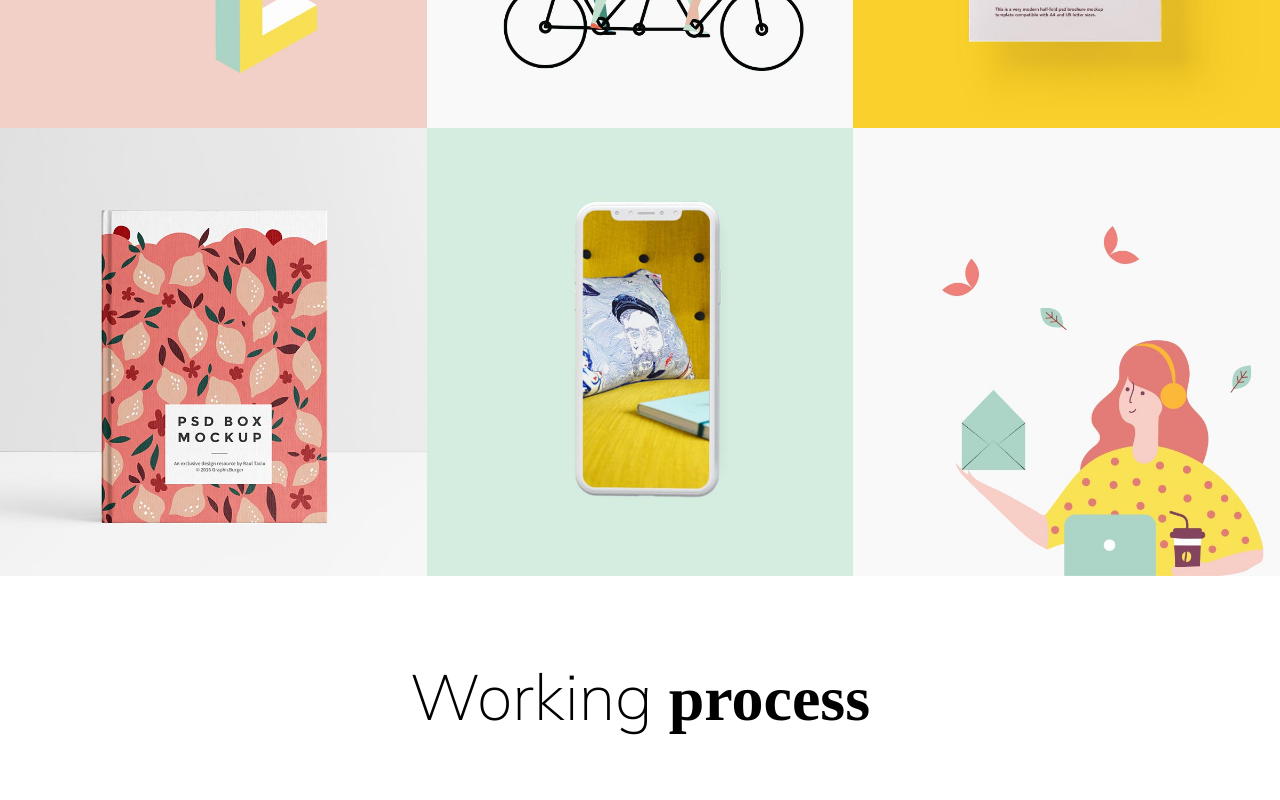
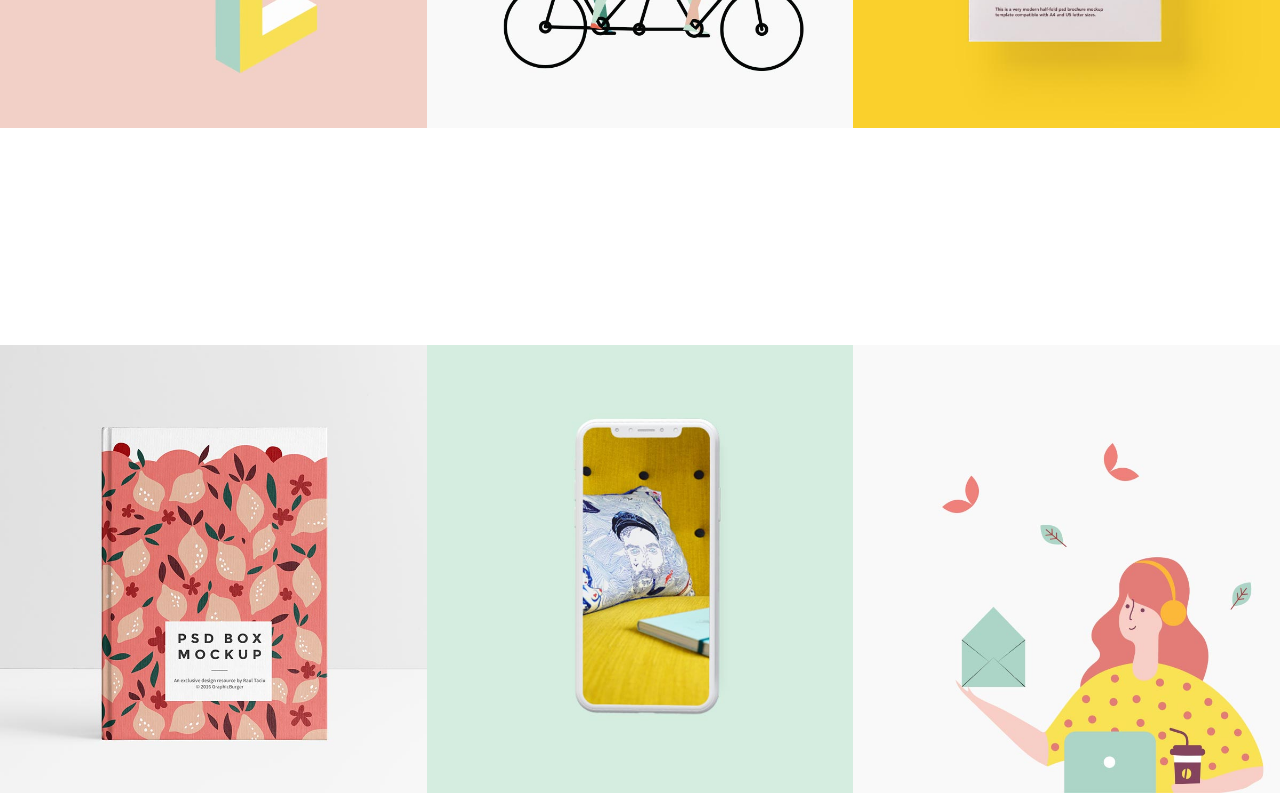
Before and after one commit to StefaniaSgreva/proj-html-vuejs, a Vue app: page / in a window 1280 px wide. Shown: the part 1060-1860 px from the top of the page. Built offline with nearby package versions, Linux system fonts and the light colour scheme; a web font is replaced by a local one.

Commit message:
added Portfolio section effects on :hover

```diff
--- a/src/components/AppPortfolio.vue
+++ b/src/components/AppPortfolio.vue
@@ -2,14 +2,50 @@
     <section id="portfolio">
         <div class="port-container">
             <div class="col">
+                <div class="box">
                     <img src="../assets/images/h-2-port-img-1.jpg" alt="">
+                    <div class="content">
+                        <h4>All these illustritations</h4>
+                    </div>
+                    <div class="font-italic">Illustration</div>
+                </div>
+                <div class="box">
                     <img src="../assets/images/h-2-port-img-2.jpg" alt="">
+                    <div class="content">
+                        <h4>Type and illustritations</h4>
+                    </div>
+                    <div class="font-italic">Illustration</div>
+                </div>
+                <div class="box">
                     <img src="../assets/images/h-2-port-img-3.jpg" alt="">
+                    <div class="content">
+                        <h4>Draw and illustrate</h4>
+                    </div>
+                    <div class="font-italic">Illustration</div>
+                </div>
             </div>
             <div class="col">
+                <div class="box">
                     <img src="../assets/images/h-2-port-img-4.jpg" alt="">
+                    <div class="content">
+                        <h4>Illustritations of novels</h4>
+                    </div>
+                    <div class="font-italic">Illustration</div>
+                </div>
+                <div class="box">
                     <img src="../assets/images/h-2-port-img-5.jpg" alt="">
+                    <div class="content">
+                        <h4>Too many illustritations</h4>
+                    </div>
+                    <div class="font-italic">Illustration</div>
+                </div>
+                <div class="box">
                     <img src="../assets/images/h-2-port-img-6.jpg" alt="">
+                    <div class="content">
+                        <h4>Dreams are illustritations</h4>
+                    </div>
+                    <div class="font-italic">Illustration</div>
+                </div>
             </div>
         </div>
     </section>
@@ -32,8 +68,56 @@
          width: 100%;
 
            .col{
+                 @include dflex-center;
+
+
+                .box{
                     width: calc(100% / 3);
-            display: flex;
+                    height: 665px;
+                    position: relative;
+                    cursor: pointer;
+                    overflow: hidden;
+
+                   img{
+                    height: auto;
+                   }
+                   h4{
+                        font-weight: 500;
+                        font-size: 1.6rem;
+                        padding-bottom: .55rem;
+                        opacity: 0;
+                        transition: 1s ease-in;
+
+                   }
+
+                   .content{
+                    background-color: $bg-color-white ;
+                    padding: 1.5rem;
+                    padding-bottom: 2.8rem;
+                    position: absolute;
+                    top: 42%;
+                    left: -100%;
+                    transition-duration: 0.5s;
+                   }
+                }
+                .box:hover .content{
+                     left: 0;
+                }
+                .font-italic{
+                            font-size: 1rem;
+                            font-weight: 200;
+                            position: absolute;
+                            top: 51%;
+                            left: -100%;
+                            transition-duration: 0.7s;
+                            z-index: 1;
+                }
+                .box:hover .font-italic{
+                    left: 1.5rem;
+                }
+                .box:hover h4{
+                    opacity: 1;
+                }
            }
         }
     }
```
Lines whose indentation alone changed are shown as unchanged.
